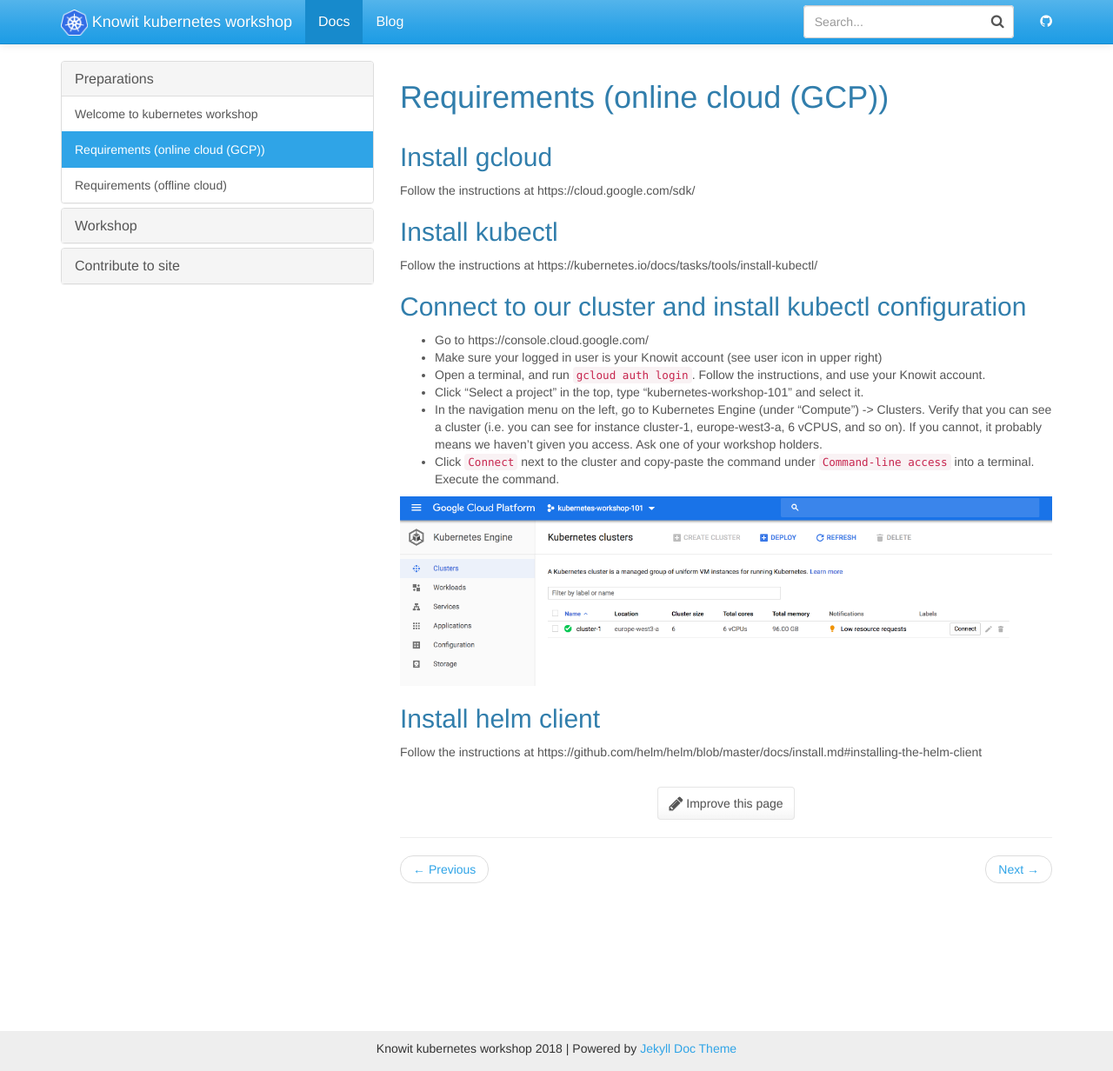
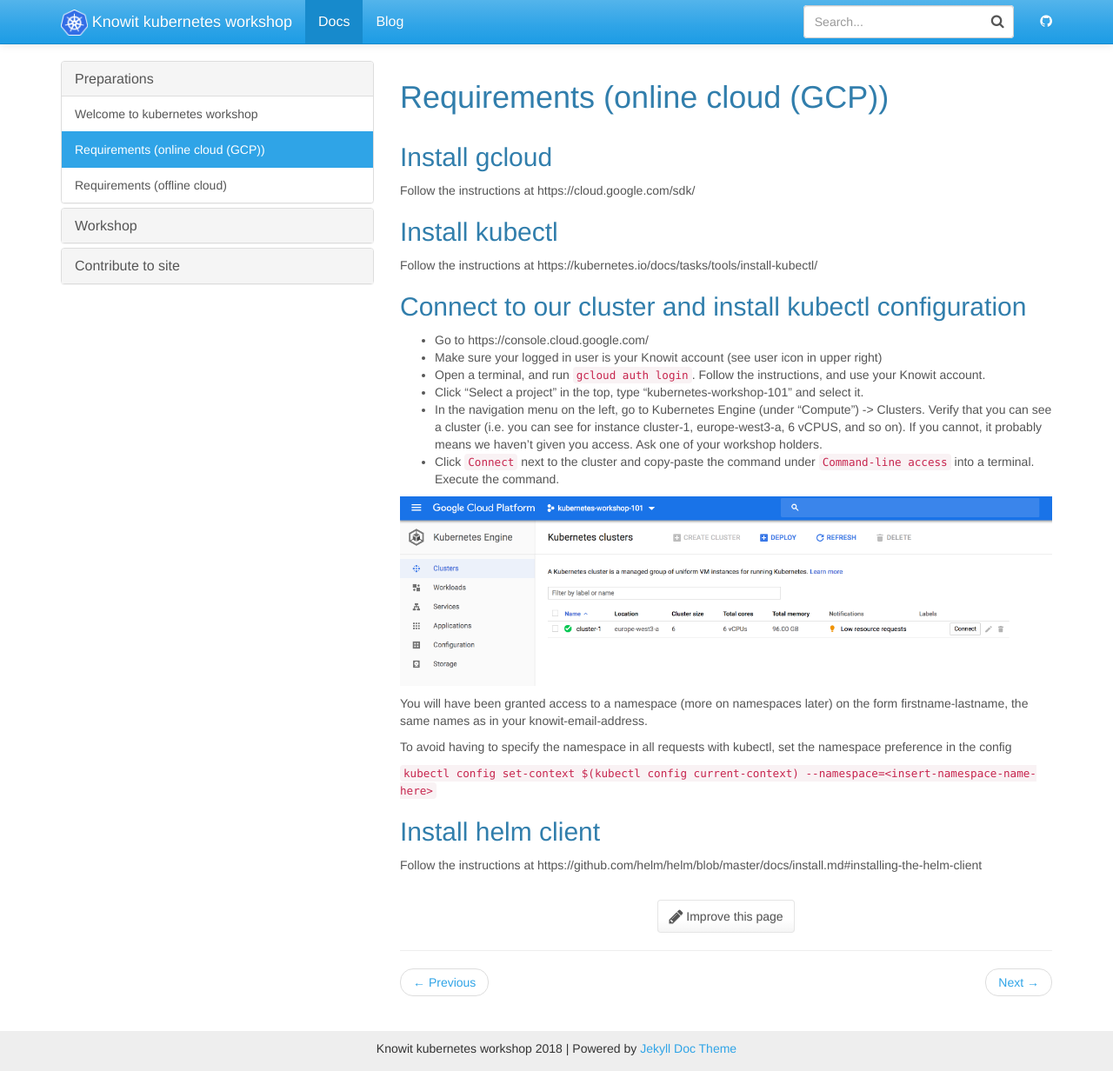
Before and after one commit to knowit/kubernetes-workshop, a Jekyll site: the page built from docs/_docs/preparations/onlinecloud.md, in a window 1280 px wide and 1232 px high. Shown: the whole window at 87% size. Built offline with Jekyll 4.4.1, drawn with Linux system fonts in a browser that asks for light colours.

Commit message:
and a comma

```diff
--- a/docs/_docs/preparations/onlinecloud.md
+++ b/docs/_docs/preparations/onlinecloud.md
@@ -24,6 +24,12 @@
 
 ![google cloud project screenshot](../../assets/img/gcloud-project.png)
 
+You will have been granted access to a namespace (more on namespaces later) on the form firstname-lastname, the same names as in your knowit-email-address.
+
+To avoid having to specify the namespace in all requests with kubectl, set the namespace preference in the config
+
+`kubectl config set-context $(kubectl config current-context) --namespace=<insert-namespace-name-here>`
+
 ## Install helm client
 
 Follow the instructions at https://github.com/helm/helm/blob/master/docs/install.md#installing-the-helm-client
```
